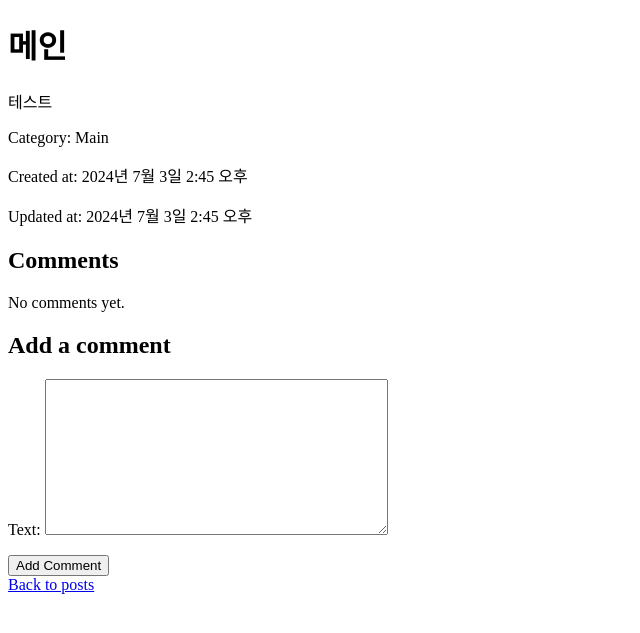
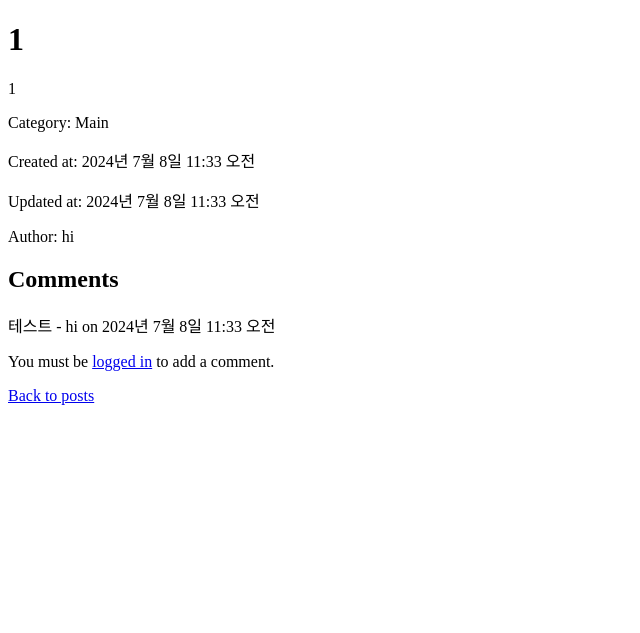
Before and after one commit to woong980623/Python-Django-Blog, a Django app: page /post/1/ in a window 1280 px wide. Shown: the top 633 px of the page, without its empty margins (0-640 px from the left). Run offline with Django 5.2, Linux system fonts and the light colour scheme; data comes from the database, SQL or seed files in the repository; parts of the project's set-up code (start-up, migrations or seed data) failed here and were passed over.

Commit message:
Add files via upload

```diff
--- a/blog1/models.py
+++ b/blog1/models.py
@@ -16,6 +16,7 @@
     category = models.ForeignKey(Category, on_delete=models.CASCADE, default=1)
     image = models.ImageField(upload_to='post_images/', blank=True, null=True)
     video = models.FileField(upload_to='videos/', blank=True, null=True)
+    author = models.ForeignKey(User, on_delete=models.CASCADE, related_name='posts')  # 추가
 
     def __str__(self):
         return self.title
@@ -31,7 +32,7 @@
 
 class Comment(models.Model):
     post = models.ForeignKey(Post, on_delete=models.CASCADE, related_name='comments')
-    author = models.CharField(max_length=100)
+    author = models.ForeignKey(User, on_delete=models.CASCADE, related_name='comments')  # 수정
     text = models.TextField()
     created_at = models.DateTimeField(auto_now_add=True)
 
--- a/blog1/templates/blog1/post_detail.html
+++ b/blog1/templates/blog1/post_detail.html
@@ -9,32 +9,31 @@
     {% if post.image %}
         <img src="{{ post.image.url }}" alt="{{ post.title }}">
     {% endif %}
-    {% if post.video %}
-        <video width="320" height="240" controls>
-            <source src="{{ post.video.url }}" type="video/mp4">
-            Your browser does not support the video tag.
-        </video>
-    {% endif %}
     <p>{{ post.content }}</p>
     <p>Category: {{ post.category.name }}</p>
     <p>Created at: {{ post.created_at }}</p>
     <p>Updated at: {{ post.updated_at }}</p>
+    <p>Author: {{ post.author.username }}</p>
 
     <h2>Comments</h2>
     <div>
         {% for comment in comments %}
-            <p>{{ comment.text }} - {{ comment.user.username }} on {{ comment.created_at }}</p>
+            <p>{{ comment.text }} - {{ comment.author.username }} on {{ comment.created_at }}</p>
         {% empty %}
             <p>No comments yet.</p>
         {% endfor %}
     </div>
 
+    {% if user.is_authenticated %}
         <h2>Add a comment</h2>
         <form method="post">
             {% csrf_token %}
             {{ form.as_p }}
             <button type="submit">Add Comment</button>
         </form>
+    {% else %}
+        <p>You must be <a href="{% url 'login' %}">logged in</a> to add a comment.</p>
+    {% endif %}
 
     <a href="{% url 'post_list' %}">Back to posts</a>
 </body>
--- a/blog1/views.py
+++ b/blog1/views.py
@@ -1,7 +1,7 @@
 from django.shortcuts import render, get_object_or_404, redirect
+from django.contrib.auth.decorators import login_required
 from .models import Post, Profile, Category, Comment
 from .forms import PostForm, ProfileForm, CommentForm
-from django.contrib.auth.decorators import login_required
 
 def post_list(request):
     category_id = request.GET.get('category')
@@ -21,24 +21,27 @@
         if form.is_valid():
             comment = form.save(commit=False)
             comment.post = post
-            comment.user = request.user
+            comment.author = request.user
             comment.save()
             return redirect('post_detail', pk=post.pk)
     else:
         form = CommentForm()
     return render(request, 'blog1/post_detail.html', {'post': post, 'comments': comments, 'form': form})
 
+@login_required
 def post_new(request):
     if request.method == "POST":
         form = PostForm(request.POST, request.FILES)
         if form.is_valid():
             post = form.save(commit=False)
+            post.author = request.user
             post.save()
             return redirect('post_detail', pk=post.pk)
     else:
         form = PostForm()
     return render(request, 'blog1/post_edit.html', {'form': form})
 
+@login_required
 def post_edit(request, pk):
     post = get_object_or_404(Post, pk=pk)
     if request.method == "POST":
@@ -51,6 +54,7 @@
         form = PostForm(instance=post)
     return render(request, 'blog1/post_edit.html', {'form': form})
 
+@login_required
 def post_delete(request, pk):
     post = get_object_or_404(Post, pk=pk)
     if request.method == "POST":
```
Also changed, not shown: blog1/templates/blog1/post_list.html (+13 -1 lines), blog1/migrations/0001_initial.py, db.sqlite3. Lines whose indentation alone changed are shown as unchanged.
